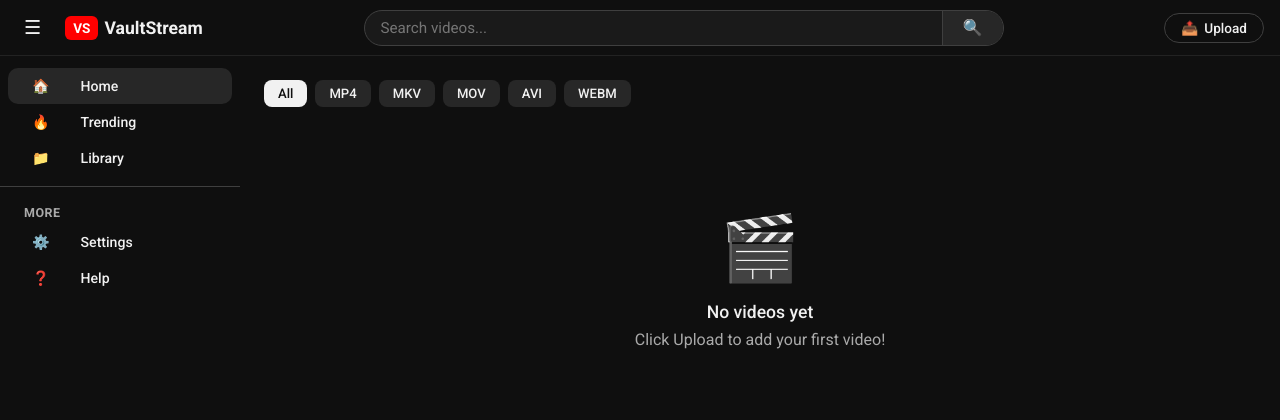
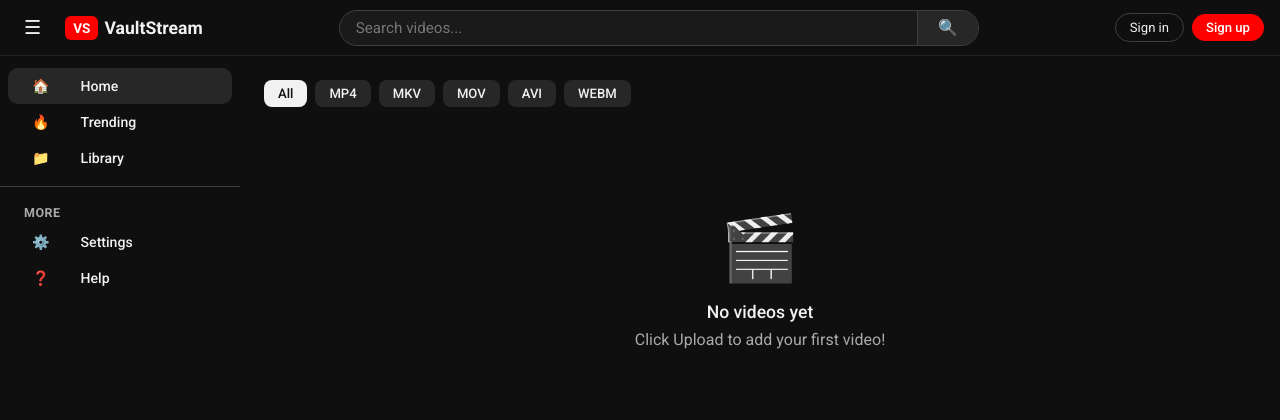
Before and after one commit to brahimsprivateacc-del/vaultstream, a Flask app: page / in a window 1280 px wide. Shown: the top 420 px of the page. Run offline with Flask 3, Linux system fonts and the light colour scheme.

Commit message:
Update index.html

```diff
--- a/templates/index.html
+++ b/templates/index.html
@@ -126,7 +126,14 @@ body { background: var(--bg); color: var(--text); font-family: 'Roboto', sans-se
     </div>
   </div>
   <div style="display:flex;align-items:center;gap:8px;">
-    <button class="upload-btn" onclick="openModal()"><span>📤</span> Upload</button>
+    {% if user %}
+      <a href="/profile/{{ user.username }}" style="display:flex;align-items:center;gap:6px;padding:6px 14px;border-radius:20px;border:1px solid var(--border);background:none;color:var(--text);font-size:0.82rem;text-decoration:none;">👤 {{ user.username }}</a>
+      <button class="upload-btn" onclick="openModal()"><span>📤</span> Upload</button>
+      <a href="/logout" style="padding:6px 14px;border-radius:20px;border:1px solid var(--border);background:none;color:var(--text2);font-size:0.82rem;text-decoration:none;">Logout</a>
+    {% else %}
+      <a href="/login" style="padding:6px 14px;border-radius:20px;border:1px solid var(--border);background:none;color:var(--text);font-size:0.82rem;text-decoration:none;">Sign in</a>
+      <a href="/signup" style="padding:6px 14px;border-radius:20px;border:none;background:#ff0000;color:white;font-size:0.82rem;text-decoration:none;font-weight:500;">Sign up</a>
+    {% endif %}
   </div>
 </div>
 <div class="sidebar" id="sidebar">
```
